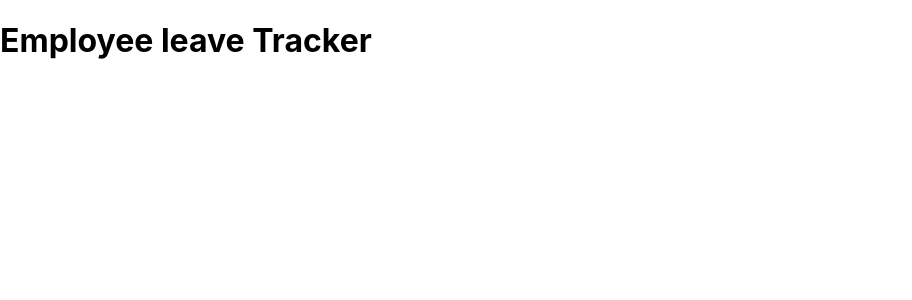
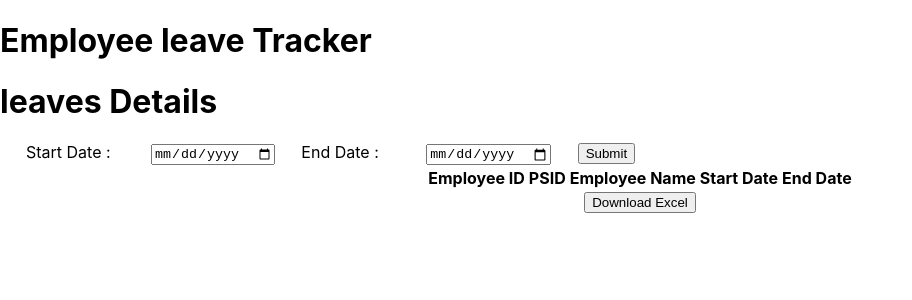
Before and after one commit to mohitsinghal22/leave-management, a React (Create React App) app in the folder Frontend/: page /admin in a window 1280 px wide. Shown: the top 300 px of the page, without its empty margins (0-912 px from the left). Built offline with nearby package versions, Linux system fonts and the light colour scheme.

Commit message:
Leave details

```diff
--- a/Frontend/package.json
+++ b/Frontend/package.json
@@ -12,12 +12,14 @@
     "@types/react-dom": "^17.0.9",
     "axios": "^0.21.1",
     "date-fns": "^2.23.0",
+    "file-saver": "^2.0.5",
     "react": "^17.0.2",
     "react-dom": "^17.0.2",
     "react-router-dom": "^5.2.0",
     "react-scripts": "4.0.3",
     "typescript": "^4.3.5",
-    "web-vitals": "^1.1.2"
+    "web-vitals": "^1.1.2",
+    "xlsx": "^0.17.1"
   },
   "scripts": {
     "start": "react-scripts start",
@@ -44,6 +46,7 @@
     ]
   },
   "devDependencies": {
+    "@types/file-saver": "^2.0.3",
     "@types/react-router-dom": "^5.1.8"
   }
 }
--- a/Frontend/src/App.js
+++ b/Frontend/src/App.js
@@ -6,7 +6,7 @@ import Employee from './components/Employee';
 import AddLeaves from './components/AddLeaves';
 import DeleteLeaves from './components/DeleteLeaves';
 import UpdateLeaves from './components/UpdateLeaves';
-import Admin from './components/Admin';
+import Leavedetails from './components/LeaveDetails';
 
 function App() {
   return (
@@ -18,7 +18,7 @@ function App() {
         <Route path='/employee/addLeaves' component={AddLeaves}/>
         <Route path='/employee/deleteLeaves' component={DeleteLeaves}/>
         <Route path='/employee/updateLeaves' component={UpdateLeaves}/>
-        <Route exact path='/admin' component={Admin}/>
+        <Route exact path='/admin' component={Leavedetails}/>
       </Switch>
     </Router>
   );
--- /dev/null
+++ b/Frontend/src/components/LeaveDetails.js
@@ -0,0 +1,197 @@
+import React, { Component } from 'react';
+import XLSX from 'xlsx';
+import { saveAs } from 'file-saver';
+let Leavesdata = [
+   {
+      employeeId: '20015548',
+      PSID: '3687419',
+      employeeName: 'Emp1',
+      startDate: '2021-08-26',
+      endDate: '2021-08-27',
+   },
+   {
+      employeeId: '20015552',
+      PSID: '3687465',
+      employeeName: 'Emp2',
+      startDate: '2021-08-28',
+      endDate: '2021-08-29',
+   },
+   {
+      employeeId: '20015575',
+      PSID: '3687492',
+      employeeName: 'Emp3',
+      startDate: '2021-08-01',
+      endDate: '2021-08-02',
+   },
+   {
+      employeeId: '20015554',
+      PSID: '3687487',
+      employeeName: 'Emp4',
+      startDate: '2021-08-03',
+      endDate: '2021-08-08',
+   },
+   {
+      employeeId: '20015500',
+      PSID: '3687466',
+      employeeName: 'Emp5',
+      startDate: '2021-08-05',
+      endDate: '2021-08-06',
+   },
+   {
+      employeeId: '2001550047',
+      PSID: '3687365',
+      employeeName: 'Emp6',
+      startDate: '2021-08-07',
+      endDate: '2021-08-08',
+   },
+   {
+      employeeId: '20015333',
+      PSID: '3681258',
+      employeeName: 'Emp7',
+      startDate: '2021-08-09',
+      endDate: '2021-08-10',
+   },
+   {
+      employeeId: '20012388',
+      PSID: '3682222',
+      employeeName: 'Emp8',
+      startDate: '2021-08-11',
+      endDate: '2021-08-12',
+   },
+   {
+      employeeId: '20012355',
+      PSID: '3681255',
+      employeeName: 'Emp9',
+      startDate: '2021-08-13',
+      endDate: '2021-08-14',
+   },
+   {
+      employeeId: '20015285',
+      PSID: '3645698',
+      employeeName: 'Emp10',
+      startDate: '2021-08-15',
+      endDate: '2021-08-16',
+   },
+];
+
+export class Leavedetails extends Component {
+   constructor(props) {
+      super(props);
+      this.state = {
+         filteredEmpDetails: [],
+
+         startDate: new Date(),
+         endDate: new Date(),
+      };
+   }
+   handleStartDate = (e) => {
+      this.setState({ startDate: e.target.value });
+      console.log(this.state.startDate);
+   };
+   handleEndDate = (e) => {
+      this.setState({ endDate: e.target.value });
+      console.log(this.state.endDate);
+   };
+   checkValues = (e) => {
+      e.preventDefault();
+      console.log(this.state.startDate);
+      console.log(this.state.endDate);
+
+      if (this.state.endDate <= this.state.startDate) {
+         alert('Enter valid Start and End Dates');
+      }
+      var result = Leavesdata.filter((obj) => {
+         return (
+            (obj.startDate >= this.state.startDate &&
+               obj.startDate <= this.state.endDate) ||
+            (obj.endDate >= this.state.startDate &&
+               obj.endDate <= this.state.endDate)
+         );
+      });
+
+      this.setState({ filteredEmpDetails: result });
+   };
+   onFileDownload = () => {
+      const wb1 = XLSX.utils.book_new();
+      wb1.Props = {
+         Title: 'Merged Sheet',
+      };
+
+      wb1.SheetNames.push('Merged Data');
+      const ws1 = XLSX.utils.json_to_sheet(this.state.filteredEmpDetails);
+      wb1.Sheets['Merged Data'] = ws1;
+      const outputSheet1 = XLSX.write(wb1, {
+         bookType: 'xlsx',
+         type: 'binary',
+      });
+
+      var buf1 = new ArrayBuffer(outputSheet1.length); //convert outputSheet to arrayBuffer
+      var view1 = new Uint8Array(buf1); //create uint8array as viewer
+      for (var j = 0; j < outputSheet1.length; j++)
+         view1[j] = outputSheet1.charCodeAt(j) & 0xff; //convert to octet
+      saveAs(
+         new Blob([buf1], { type: 'application/octet-stream' }),
+         'EmployeesLeavesDetails.xlsx'
+      );
+   };
+
+   render() {
+      return (
+         <>
+            <h1>leaves Details</h1>
+            <form>
+               <label>Start Date :</label>
+               <input
+                  type='date'
+                  name='startdate'
+                  id='startdate'
+                  value={this.state.startDate}
+                  onChange={(e) => this.handleStartDate(e)}
+               />
+               <label>End Date :</label>
+               <input
+                  type='date'
+                  value={this.state.endDate}
+                  onChange={(e) => this.handleEndDate(e)}
+                  id='enddate'
+               />
+               &nbsp;&nbsp;&nbsp;&nbsp;&nbsp;&nbsp;
+               <button type='submit' onClick={this.checkValues}>
+                  Submit
+               </button>
+            </form>
+            <center>
+               <div>
+                  <table className='table'>
+                     <thead className='table-dark'>
+                        <tr>
+                           <th>Employee ID</th>
+                           <th>PSID</th>
+                           <th>Employee Name</th>
+                           <th>Start Date</th>
+                           <th>End Date</th>
+                        </tr>
+                     </thead>
+                     <tbody>
+                        {this.state.filteredEmpDetails.map(
+                           (employee, index) => (
+                              <tr key={index}>
+                                 <td>{employee.employeeId}</td>
+                                 <td>{employee.PSID}</td>
+                                 <td>{employee.employeeName}</td>
+                                 <td>{employee.startDate}</td>
+                                 <td>{employee.endDate}</td>
+                              </tr>
+                           )
+                        )}
+                     </tbody>
+                  </table>
+               </div>
+               <button onClick={this.onFileDownload}>Download Excel</button>
+            </center>
+         </>
+      );
+   }
+}
+
+export default Leavedetails;
```
